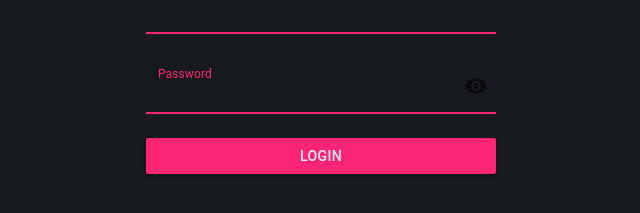
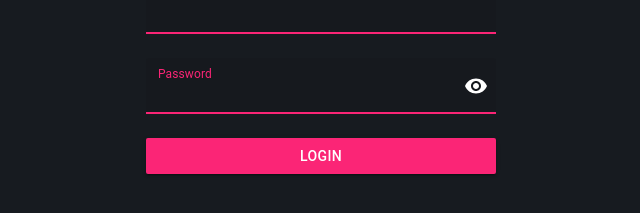
Before and after one commit to laclac102/movie-project, a React (Create React App) app: page /login in a window 1280 px wide. Shown: the part 357-570 px from the top of the page, without its empty margins (319-959 px from the left). Built offline with nearby package versions, Linux system fonts and the light colour scheme.

Commit message:
pagination items color

```diff
--- a/src/App.css
+++ b/src/App.css
@@ -43,6 +43,9 @@
     rgba(59, 64, 156, 1) 100%
   );
 }
+button.MuiButtonBase-root, div.MuiPaginationItem-root {
+  color: white
+}
 @media only screen and (max-width: 600px) {
   #root {
     --swiper-navigation-size: 25px;
```
